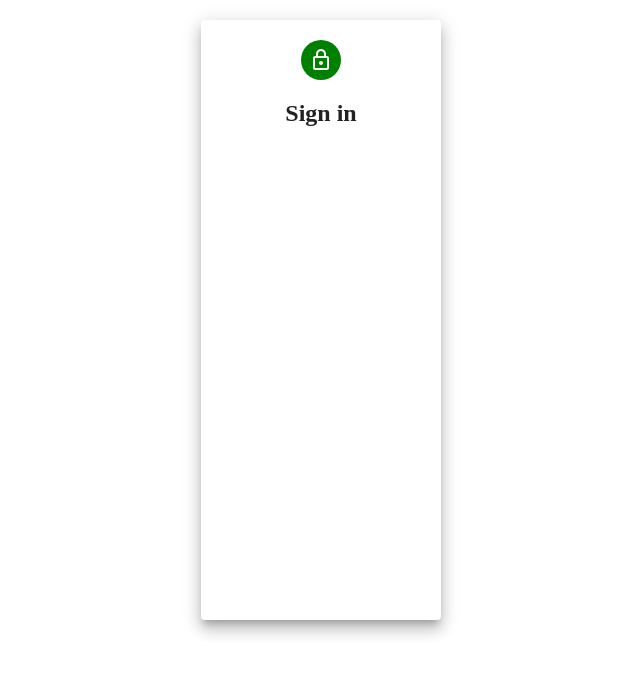
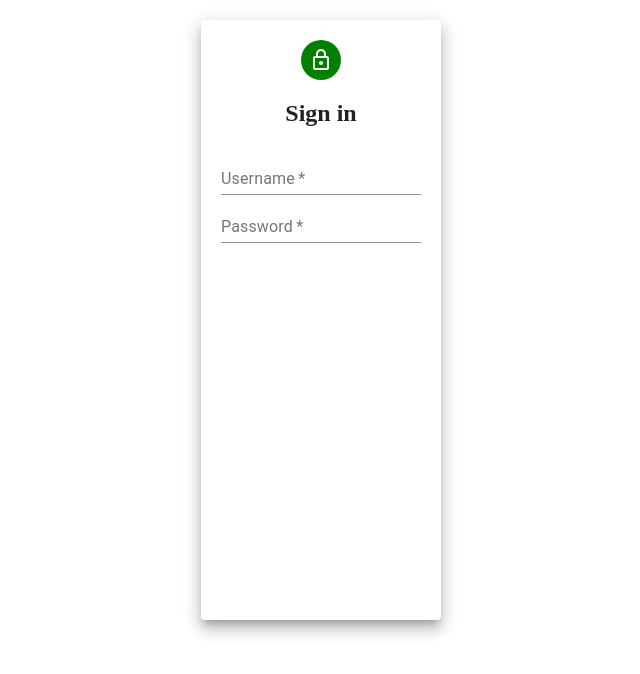
Before and after one commit to pluto123/login_form, a React (Create React App) app: page / in a window 1280 px wide. Shown: the top 674 px of the page, without its empty margins (319-959 px from the left). Built offline with nearby package versions, Linux system fonts and the light colour scheme.

Commit message:
TextField

```diff
--- a/src/components/Login/index.js
+++ b/src/components/Login/index.js
@@ -1,4 +1,4 @@
-import { Grid, Paper, Avatar } from '@material-ui/core'
+import { Grid, Paper, Avatar, TextField } from '@material-ui/core'
 import LockOutlinedIcon from '@material-ui/icons/LockOutlined';
 
 const Login=()=>{
@@ -12,13 +12,17 @@ const Login=()=>{
         backgroundColor: 'green'
     }
     return (
-        <Grid align='center'> {/* 將物件置中 */}
+        <Grid>
             <Paper
                 elevation={10} // 讓此組件隆起，產生陰影效果
                 style={paperStyle} // 設定 Paper 組件樣式
             >
-                <Avatar style={avatarStyle}><LockOutlinedIcon /></Avatar>
-                <h2>Sign in</h2>
+                <Grid align='center'> {/* 將物件置中 */}
+                    <Avatar style={avatarStyle}><LockOutlinedIcon /></Avatar>
+                    <h2>Sign in</h2>
+                </Grid>
+                <TextField label='Username' placeholder='Enter username' fullWidth required/>
+                <TextField label='Password' placeholder='Enter password' type='password' fullWidth required/>
             </Paper>
         </Grid>
     )
```
